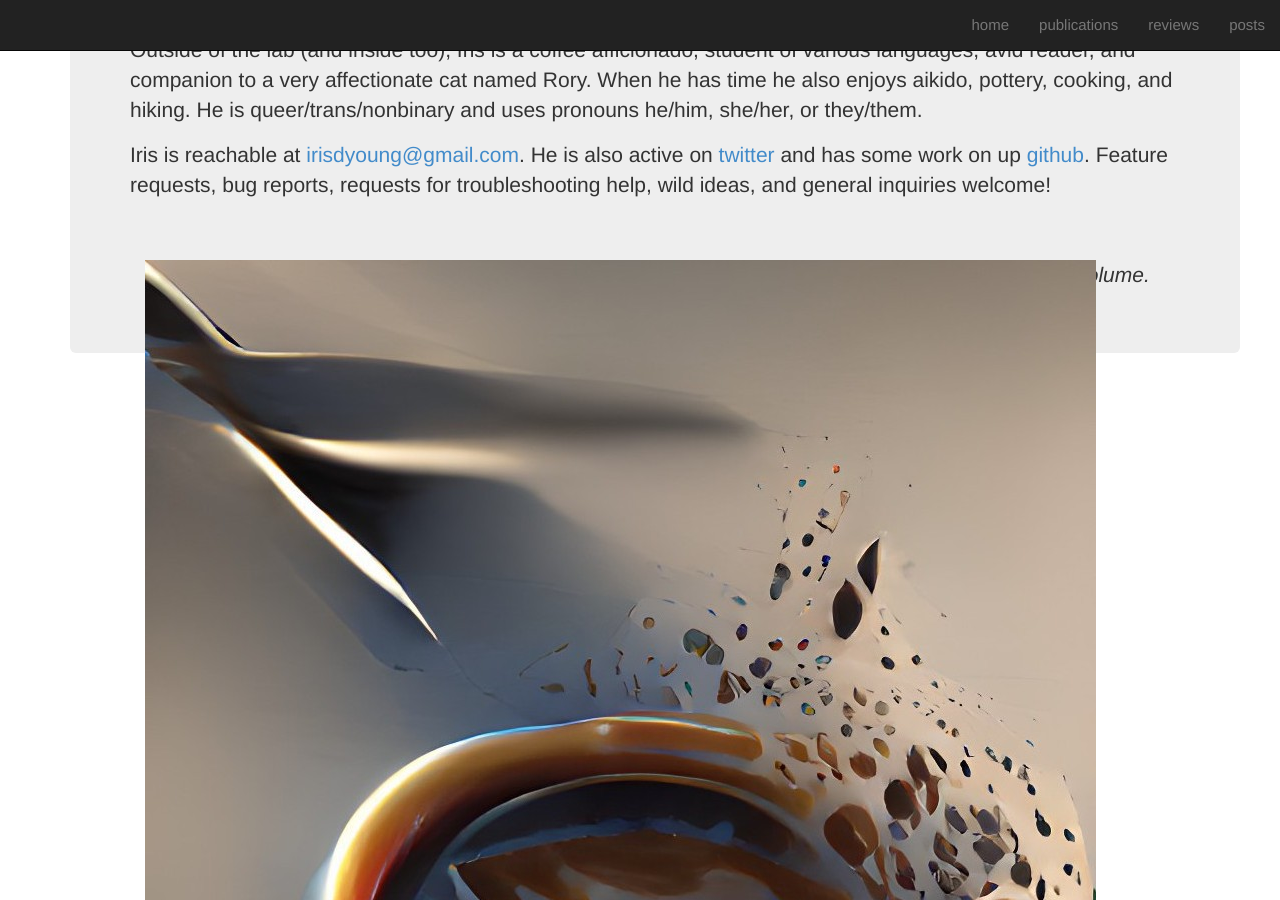
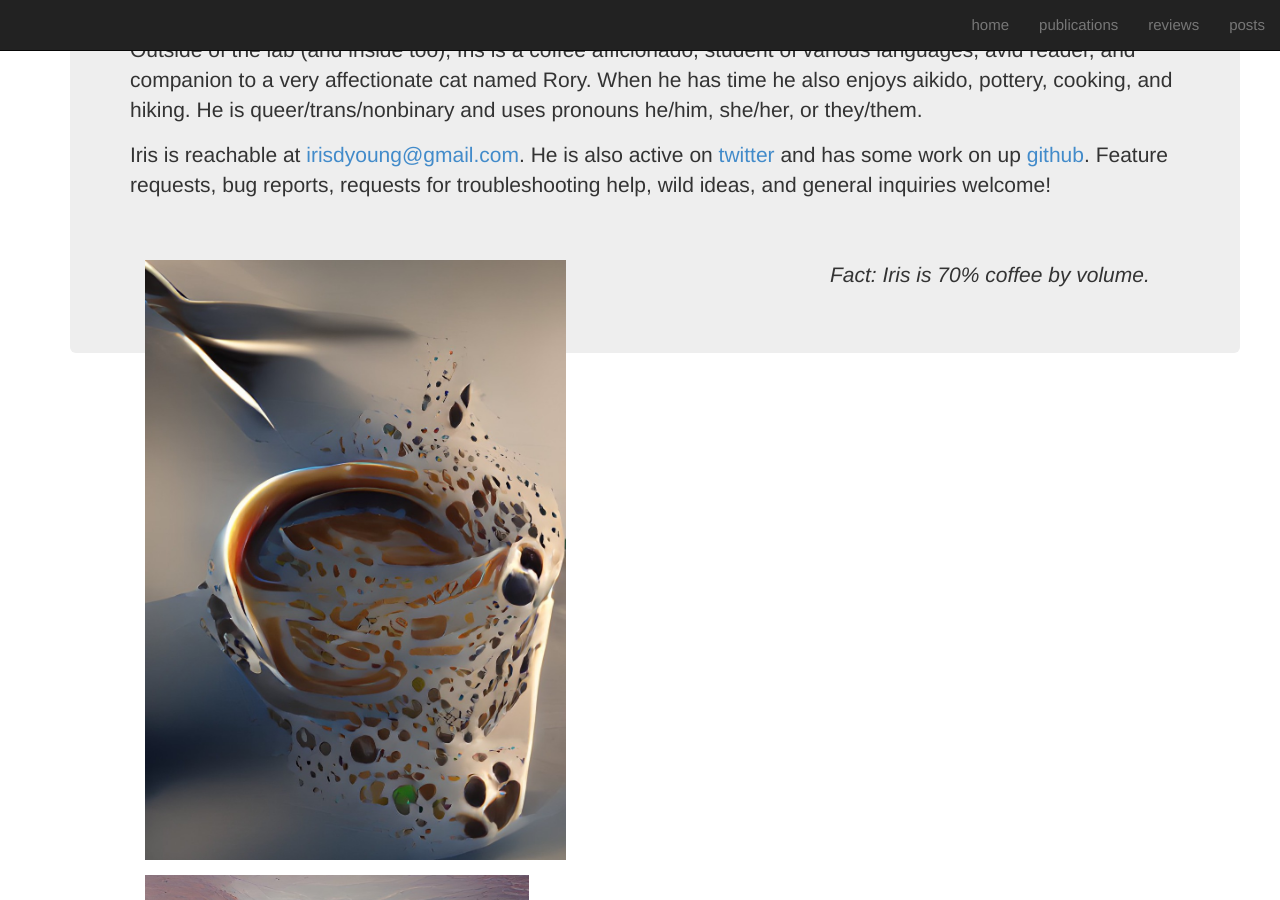
Before and after one commit to irisdyoung/irisdyoung.github.io, a Jekyll site: the page built from index.md, in a window 1280 px wide and 900 px high, scrolled down 578 px. Built offline with Jekyll 4.4.1, drawn with Linux system fonts in a browser that asks for light colours; nearby versions of some CDN libraries.

Commit message:
one more image and try layout

```diff
--- a/index.md
+++ b/index.md
@@ -20,10 +20,13 @@
 <br>
 
 <div class="col-sm-7 col-md-8">
-![science coffee art](static/img/art/sci_coffee_art.jpeg){:style="width: auto; max-height: 8;"}
+![science coffee art](static/img/art/sci_coffee_art.jpeg){:style="width: auto; max-height: 600px;"}
 </div>
 <div class="col-sm-7 col-md-8">
-![stormy ocean art](static/img/art/heavy_rains_and_ocean_storms.jpeg){:style="width: auto; max-height: 8;"}
+![stormy ocean art](static/img/art/heavy_rains_and_ocean_storms.jpeg){:style="width: auto; max-height: 600px;"}
+</div>
+<div class="col-sm-7 col-md-8">
+![xfel etched art](static/img/art/xfel_etching5.jpeg){:style="width: auto; max-height: 600px;"}
 </div>
 
 _Fact: Iris is 70% coffee by volume._
```
Also changed, not shown: static/img/art/xfel_etching5.jpeg (added).
